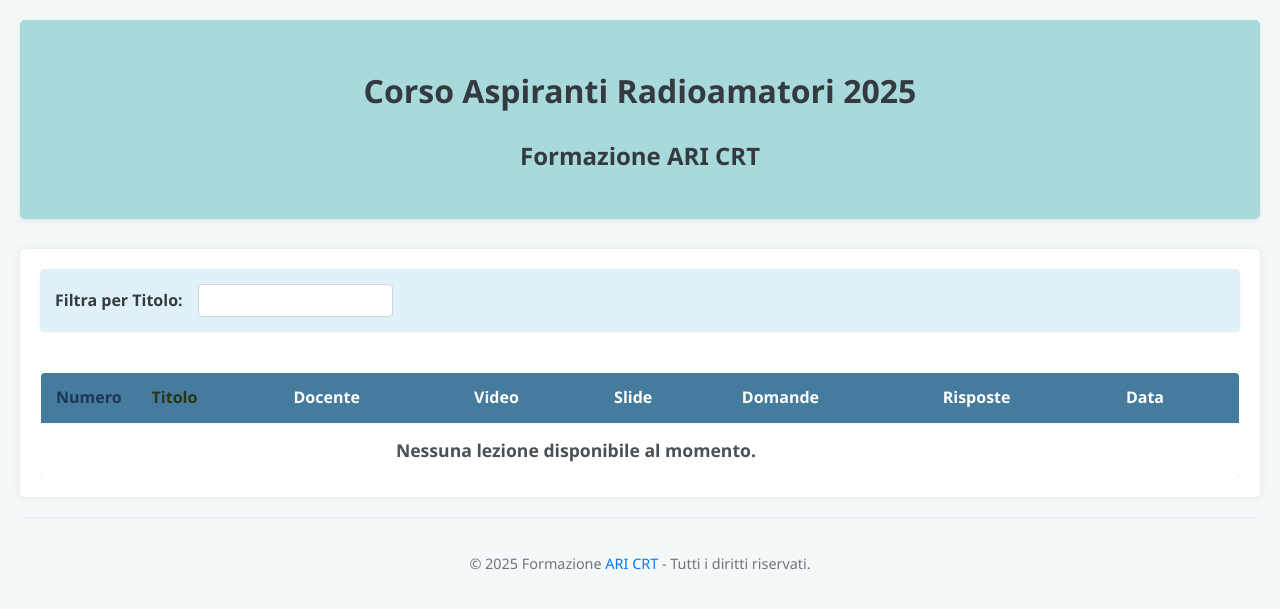
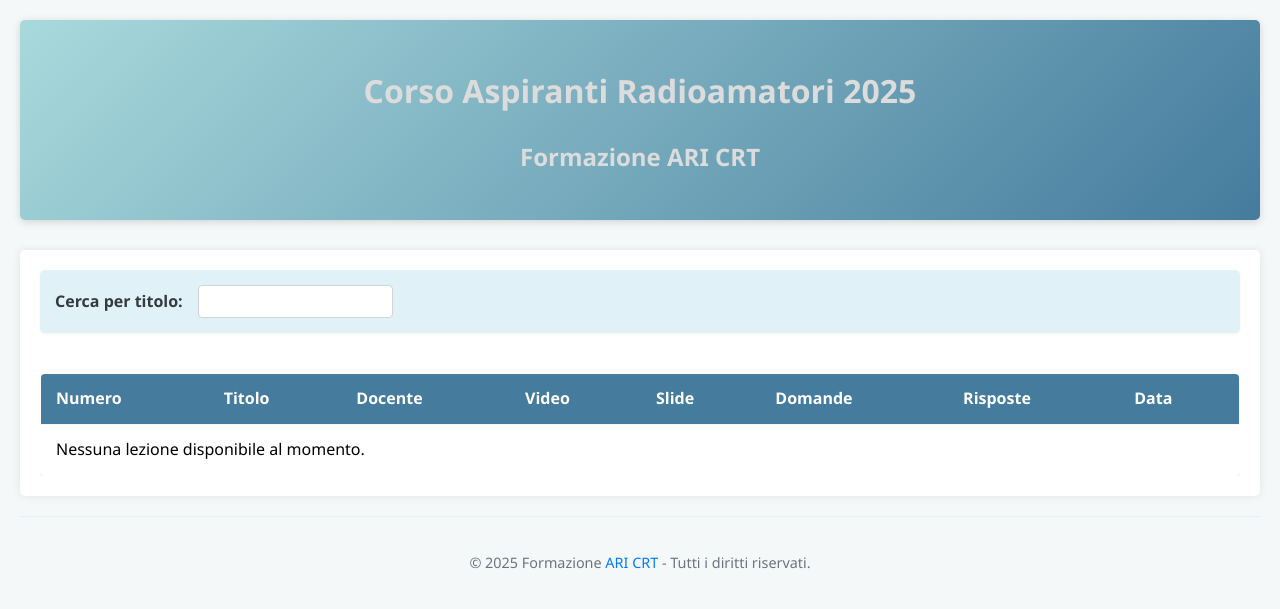
Before and after one commit to manzolo/formazione-ari-crt, a Django app: page / in a window 1280 px wide. Shown: the top 609 px of the page. Run offline with Django 5.2, Linux system fonts and the light colour scheme; data that the repository does not hold is empty.

Commit message:
Migliorato css

```diff
--- a/lezioni/static/css/general.css
+++ b/lezioni/static/css/general.css
@@ -3,18 +3,17 @@ body {
     font-family: 'Segoe UI', Tahoma, Geneva, Verdana, sans-serif;
     margin: 20px;
     background-color: #f4f8f8; /* Grigio chiarissimo, quasi bianco */
-    color: #495057; /* Grigio scuro ma non nero */
     line-height: 1.6;
 }
 
 header {
-    background-color: #a8dadc; /* Azzurro polvere delicato */
-    color: #fff; /* Bianco per contrasto */
+    background: linear-gradient(135deg, #a8dadc 0%, #457b9d 100%);
+    color: #dcdcdc; /* Gainsboro - un grigio chiaro e neutro */
     padding: 1.5em 0;
     text-align: center;
     margin-bottom: 30px;
     border-radius: 5px;
-    box-shadow: 0 2px 5px rgba(0, 0, 0, 0.08); /* Ombra più leggera */
+    box-shadow: 0 2px 8px rgba(0, 0, 0, 0.15);
 }
 
 nav ul {
@@ -48,11 +47,6 @@ nav a:hover {
     margin-bottom: 20px;
 }
 
-h1, h2 {
-    color: #343a40; /* Grigio antracite */
-    margin-bottom: 20px;
-}
-
 a {
     color: #007bff; /* Blu standard */
     text-decoration: none;
--- a/lezioni/static/css/table.css
+++ b/lezioni/static/css/table.css
@@ -25,25 +25,6 @@ th, td {
     border-bottom: 1px solid #f1faee; /* Verde molto chiaro per la separazione */
 }
 
-th:first-child { /* Stile per la colonna del numero */
-    width: 5%;
-    text-align: center;
-    font-weight: bold;
-    color: #1d3557; /* Blu scuro ma elegante */
-}
-
-td:first-child {
-    text-align: center;
-    font-weight: bold;
-    font-size: 1.1em;
-}
-
-th:nth-child(2), /* Stile per la colonna del titolo */
-td:nth-child(2) {
-    font-weight: bold;
-    color: #283618; /* Verde scuro sobrio */
-}
-
 /* Centra le icone nelle celle specifiche (video, slide, domande, risposte) */
 td:nth-child(4), /* Colonna Video */
 td:nth-child(5), /* Colonna Slide */
--- a/lezioni/templates/lezioni/lista_lezioni.html
+++ b/lezioni/templates/lezioni/lista_lezioni.html
@@ -4,7 +4,7 @@
 
 {% block content %}
     <div class="filter-section">
-        <label for="titolo-filter">Filtra per Titolo:</label>
+        <label for="titolo-filter">Cerca per titolo:</label>
         <input type="text" id="titolo-filter">
 
         <!--<label for="numero-filter">Filtra per Numero:</label>
@@ -32,28 +32,28 @@
                     <td title="{{ lezione.docente.nominativo }}">{{ lezione.docente }}</td>
                     <td>
                         {% if lezione.url_video %}
-                            <a href="{{ lezione.url_video }}" target="_blank" aria-label="Guarda il video su YouTube">
+                            <a href="{{ lezione.url_video }}" target="_blank" aria-label="Guarda il video su YouTube" title="Video: {{lezione.titolo}}">
                                 <i class="fab fa-youtube fa-2x video-icon"></i>
                             </a>
                         {% endif %}
                     </td>
                     <td>
                         {% if lezione.file_slide %}
-                            <a href="{{ lezione.file_slide.url }}" target="_blank" aria-label="Scarica le slide">
+                            <a href="{{ lezione.file_slide.url }}" target="_blank" aria-label="Scarica le slide" title="Slide: {{lezione.titolo}}">
                                 <i class="fas fa-file-pdf fa-2x download-icon"></i>
                             </a>
                         {% endif %}
                     </td>
                     <td>
                         {% if lezione.file_domande %}
-                            <a href="{{ lezione.file_domande.url }}" target="_blank" aria-label="Scarica le domande">
+                            <a href="{{ lezione.file_domande.url }}" target="_blank" aria-label="Scarica le domande" title="Domande: {{lezione.titolo}}">
                                 <i class="fas fa-question-circle fa-2x download-icon"></i>
                             </a>
                         {% endif %}
                     </td>
                     <td>
                         {% if lezione.file_risposte %}
-                            <a href="{{ lezione.file_risposte.url }}" target="_blank" aria-label="Scarica le risposte">
+                            <a href="{{ lezione.file_risposte.url }}" target="_blank" aria-label="Scarica le risposte" title="Risposte: {{lezione.titolo}}">
                                 <i class="fas fa-check-circle fa-2x download-icon"></i>
                             </a>
                         {% endif %}
```
